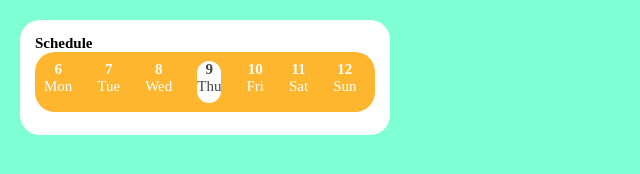
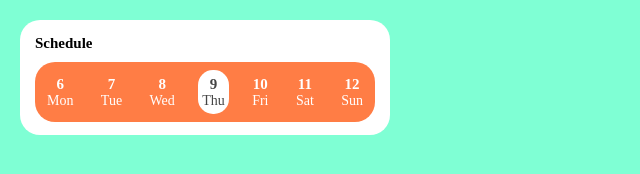
Before and after one commit to sodryk13/firstproject, a plain HTML site: page index.html in a window 1280 px wide. Shown: the whole page, without its empty margins (0-640 px from the left). Drawn offline with Linux system fonts and the light colour scheme.

Commit message:
обновил стили

```diff
--- a/style.css
+++ b/style.css
@@ -15,23 +15,25 @@
     padding: 15px;
 }
 .widget{
-    background-color: #ffb62f;
+    background-color: #ff7d45;
     height: 60px;
     width: 340px;
     border-radius: 20px;
     display: flex;
-    gap: 25px;
-    padding: 9px;
+    justify-content: space-between;
+    padding: 8px;
+    margin-top: 10px;
 }
 .day{
     display: flex;
     flex-direction: column;
     align-items: center;
     background-color: transparent;
+    padding: 6px 4px;
 }
 .day.active {
     background-color: white;
-    border-radius: 14px;
+    border-radius: 15px;
 }
 .day span {
     background-color: transparent !important;
@@ -42,4 +44,5 @@
 }
 .day_text{
     font-weight: normal;
+    font-size: 14px;
 }
```
